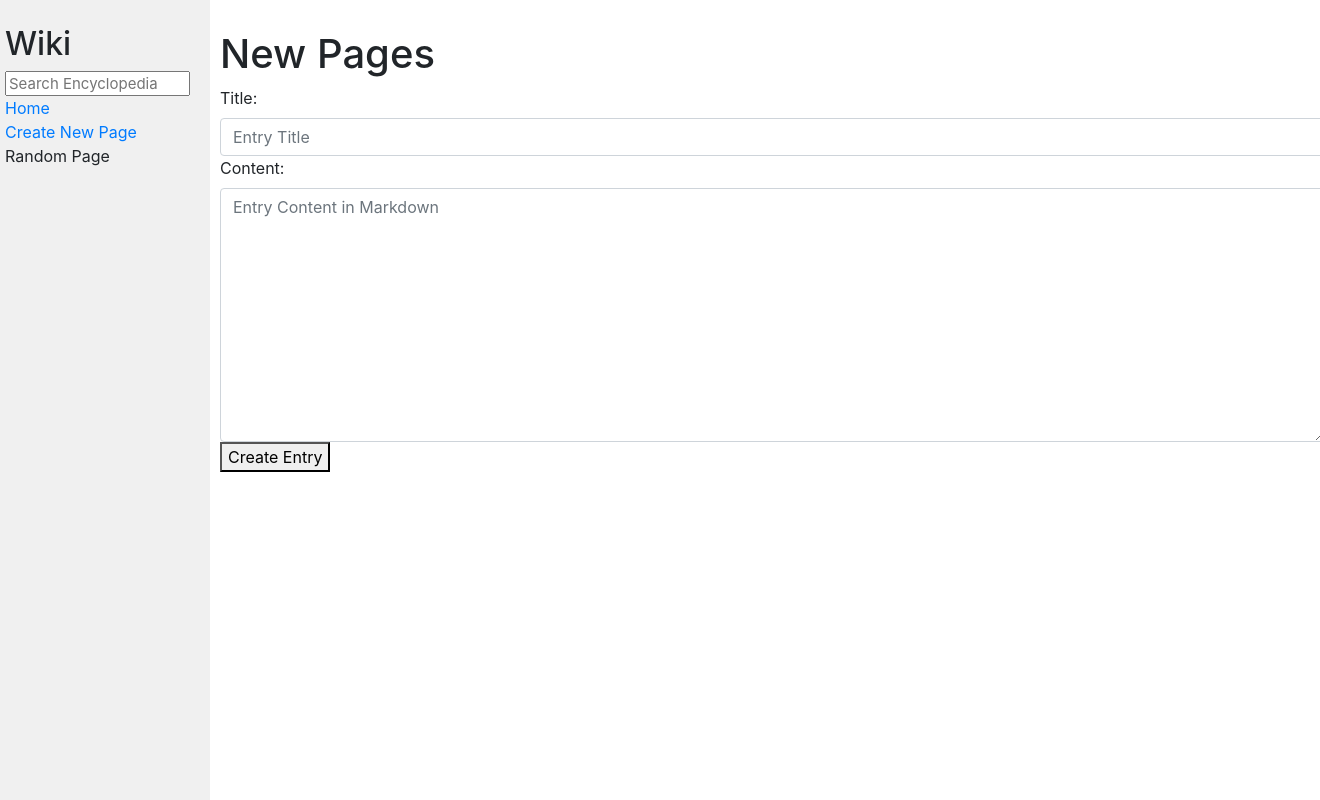
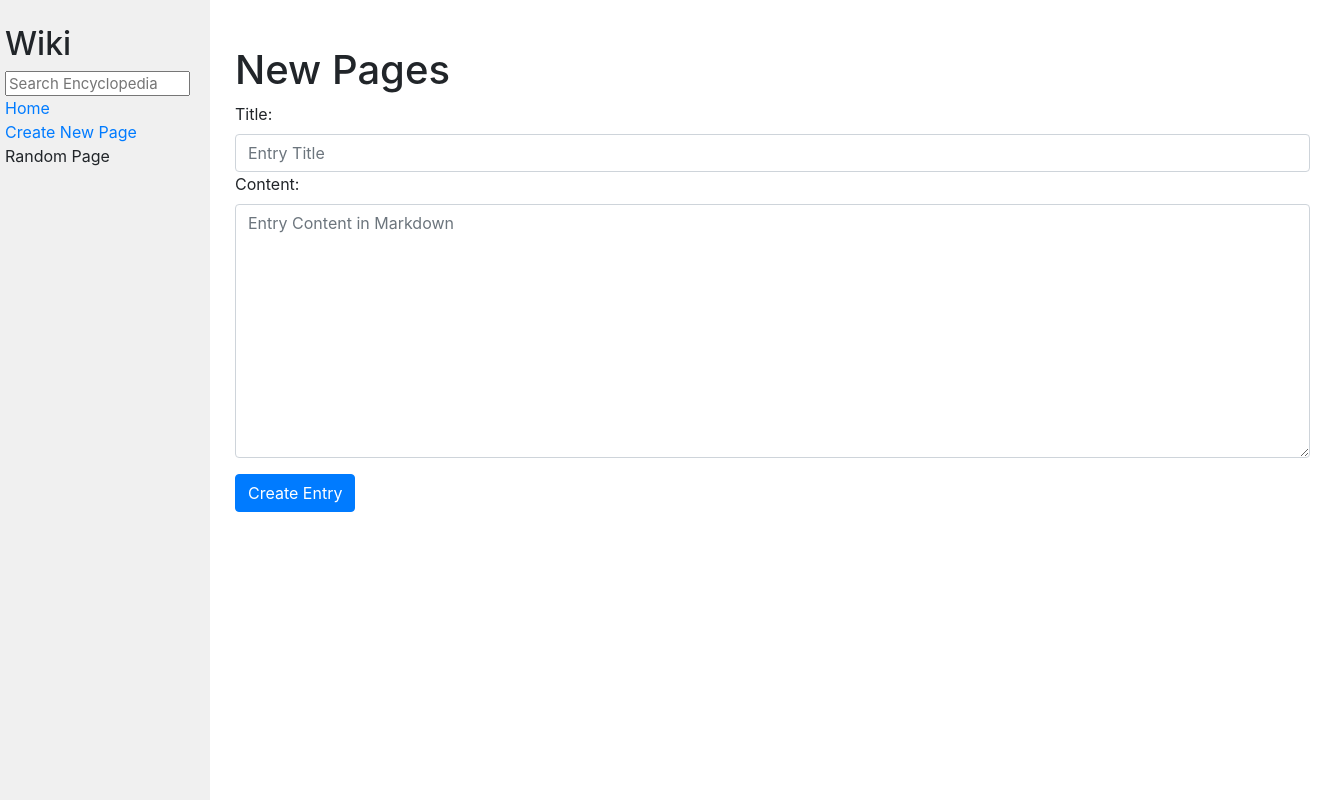
Before and after one commit to CesarVillegas/wiki, a Django app: page /create/ in a window 1320 px wide; the page is wider, and only the part inside the window is pictured. Run offline with Django 3.2, Linux system fonts and the light colour scheme; some libraries are stand-ins or nearby versions.

Commit message:
Se incorpora un poco de diseño de bootstrap

```diff
--- a/encyclopedia/templates/encyclopedia/crear_entrada.html
+++ b/encyclopedia/templates/encyclopedia/crear_entrada.html
@@ -5,16 +5,17 @@
 {% endblock %}
 
 {% block body %}
+<div class="container mt-3">
     <h1>New Pages</h1>
 
     {% if error %}
-        <p style="color: red;">{{ error }}</p>
+         <p class="text-danger">{{ error }}</p>
     {% endif %}
 
    <form action="{% url 'encyclopedia:create' %}" method="post">
         {% csrf_token %}
         {{ formEntrada }}
-        <button type="submit">Create Entry</button>
+        <button type="submit" class="btn btn-primary mt-3">Create Entry</button>
     </form>
-
+</div>
 {% endblock %}
```
Also changed, not shown: Readme.md.
